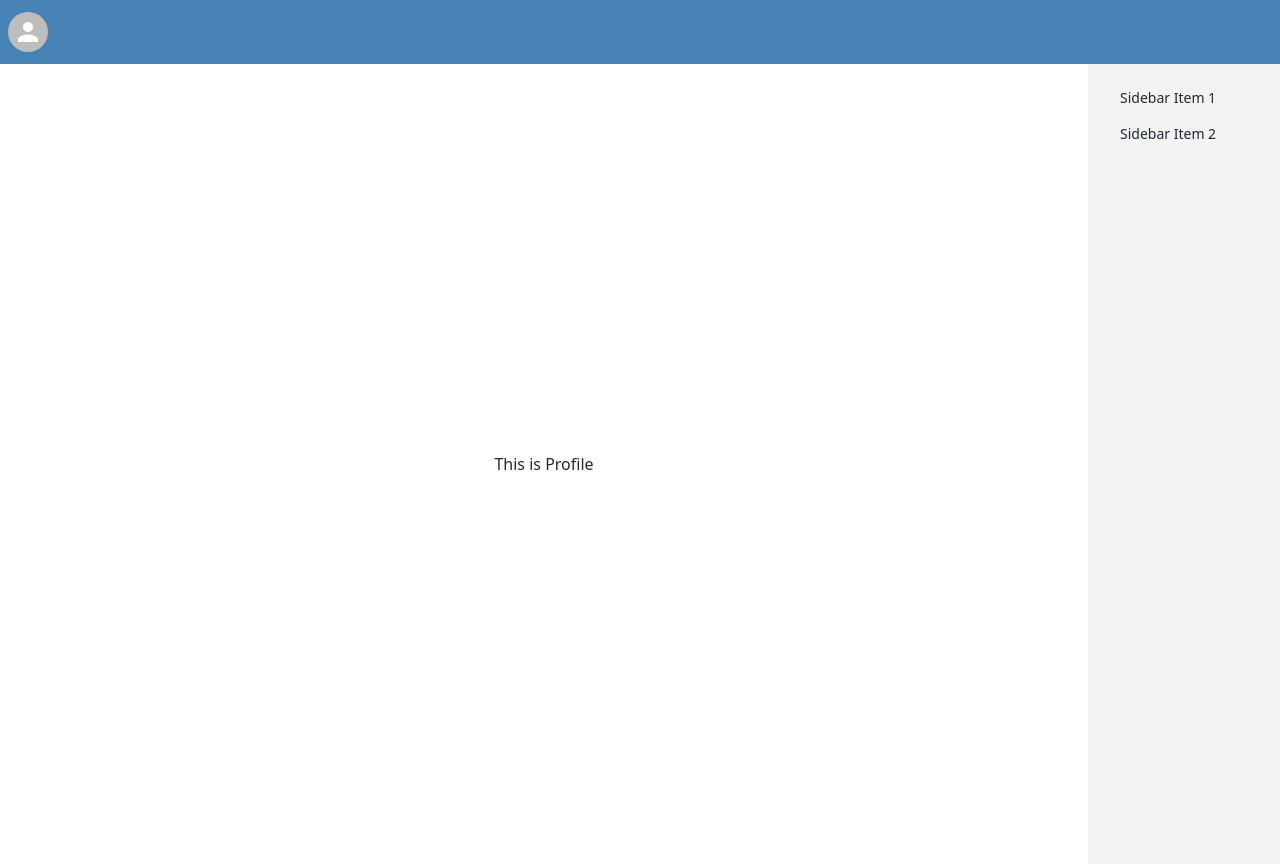
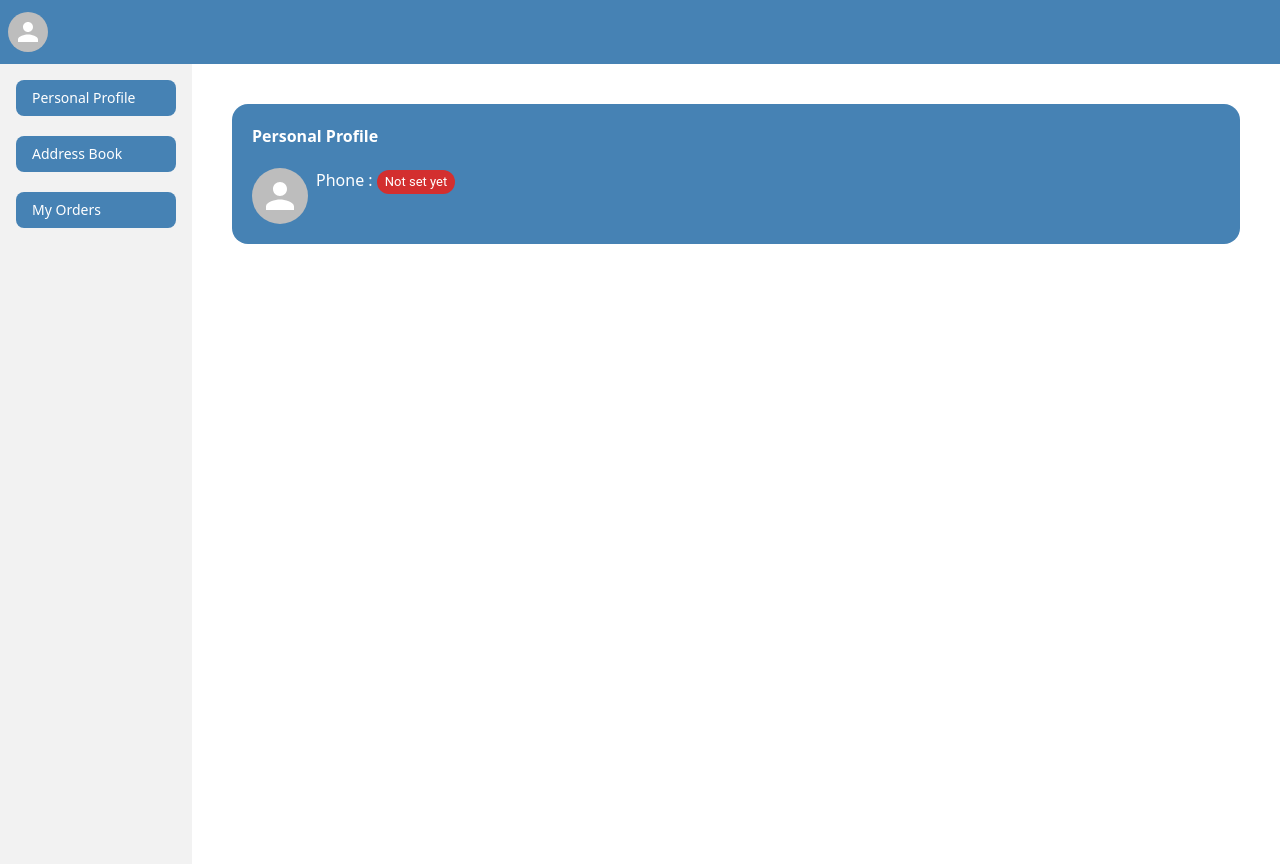
Before and after one commit to fahim000l/van_plaza_2.0, a Next.js app: page /profile in a window 1280 px wide. Built offline with nearby package versions, Linux system fonts and the light colour scheme; no server answers.

Commit message:
profile loading

```diff
--- /dev/null
+++ b/components/profile/PersonalProfile.jsx
@@ -0,0 +1,35 @@
+import { AUTH_CONTEXT } from "@/contexts/AuthProvider";
+import React, { useContext } from "react";
+import { Avatar, Chip } from "@mui/material";
+
+const PersonalProfile = () => {
+  const { authUser } = useContext(AUTH_CONTEXT);
+
+  return (
+    <div className="grid card bg-[steelblue] text-white rounded-box p-5">
+      <p className="font-bold mb-5">Personal Profile</p>
+      <div className="flex space-x-2 items-start">
+        <Avatar
+          sx={{ width: [40, 20, 56], height: [40, "", 56] }}
+          src={authUser?.profilePic}
+        />
+        <div>
+          <p className="lg:text-3xl text-xl">{authUser?.userName}</p>
+          <p>{authUser?.email}</p>
+          {authUser?.phone ? (
+            <p>
+              Phone :{" "}
+              <Chip size="small" color="success" label={authUser?.phone} />
+            </p>
+          ) : (
+            <p>
+              Phone : <Chip size="small" color="error" label={"Not set yet"} />
+            </p>
+          )}
+        </div>
+      </div>
+    </div>
+  );
+};
+
+export default PersonalProfile;
--- a/layouts/Profile.jsx
+++ b/layouts/Profile.jsx
@@ -6,22 +6,31 @@ const Profile = ({ children }) => {
   return (
     <div>
       <ProfileNav />
-      <div className="drawer lg:drawer-open drawer-end">
+      <div className="drawer lg:drawer-open">
         <input id="profileDrawer" type="checkbox" className="drawer-toggle" />
-        <div className="drawer-content flex flex-col items-center justify-center">
+        <div className="drawer-content">
           {/* Page content here */}
-          {children}
+          <div className="lg:p-10 p-2">{children}</div>
           <BottomNav />
         </div>
         <div className="drawer-side">
           <label htmlFor="profileDrawer" className="drawer-overlay"></label>
-          <ul className="menu p-4 w-48 min-h-full bg-base-200 text-base-content">
+          <ul className="menu p-4 w-48 min-h-full bg-base-200 text-base-content space-y-5">
             {/* Sidebar content here */}
             <li>
-              <a>Sidebar Item 1</a>
+              <a className="bg-[steelblue] text-white hover:bg-[steelblue] hover:text-white">
+                Personal Profile
+              </a>
             </li>
             <li>
-              <a>Sidebar Item 2</a>
+              <a className="bg-[steelblue] text-white hover:bg-[steelblue] hover:text-white">
+                Address Book
+              </a>
+            </li>
+            <li>
+              <a className="bg-[steelblue] text-white hover:bg-[steelblue] hover:text-white">
+                My Orders
+              </a>
             </li>
           </ul>
         </div>
--- a/pages/profile/index.js
+++ b/pages/profile/index.js
@@ -1,8 +1,13 @@
+import PersonalProfile from "@/components/profile/PersonalProfile";
 import Profile from "@/layouts/Profile";
 import React from "react";
 
 const ProfilePage = () => {
-  return <Profile>This is Profile</Profile>;
+  return (
+    <Profile>
+      <PersonalProfile />
+    </Profile>
+  );
 };
 
 export default ProfilePage;
```
